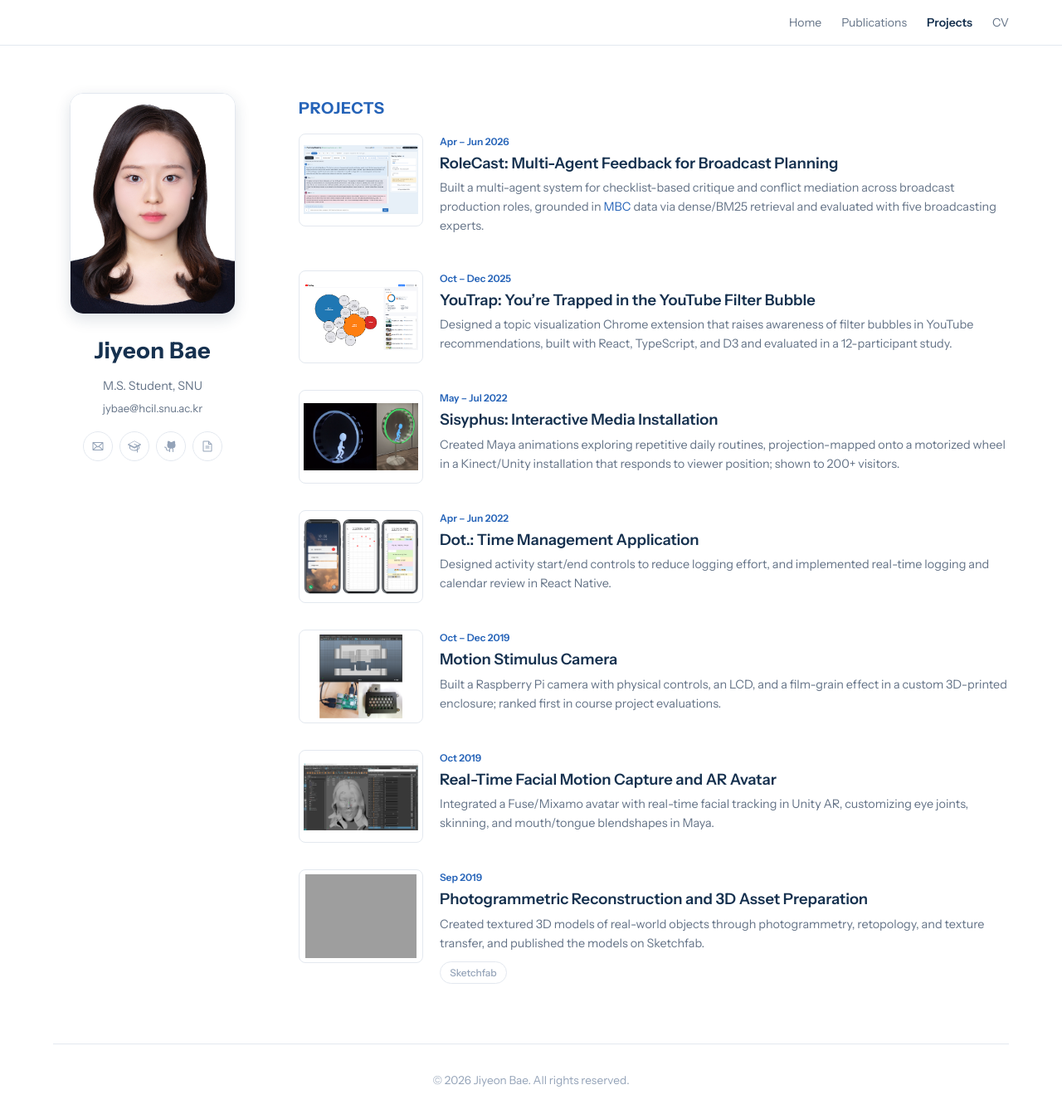
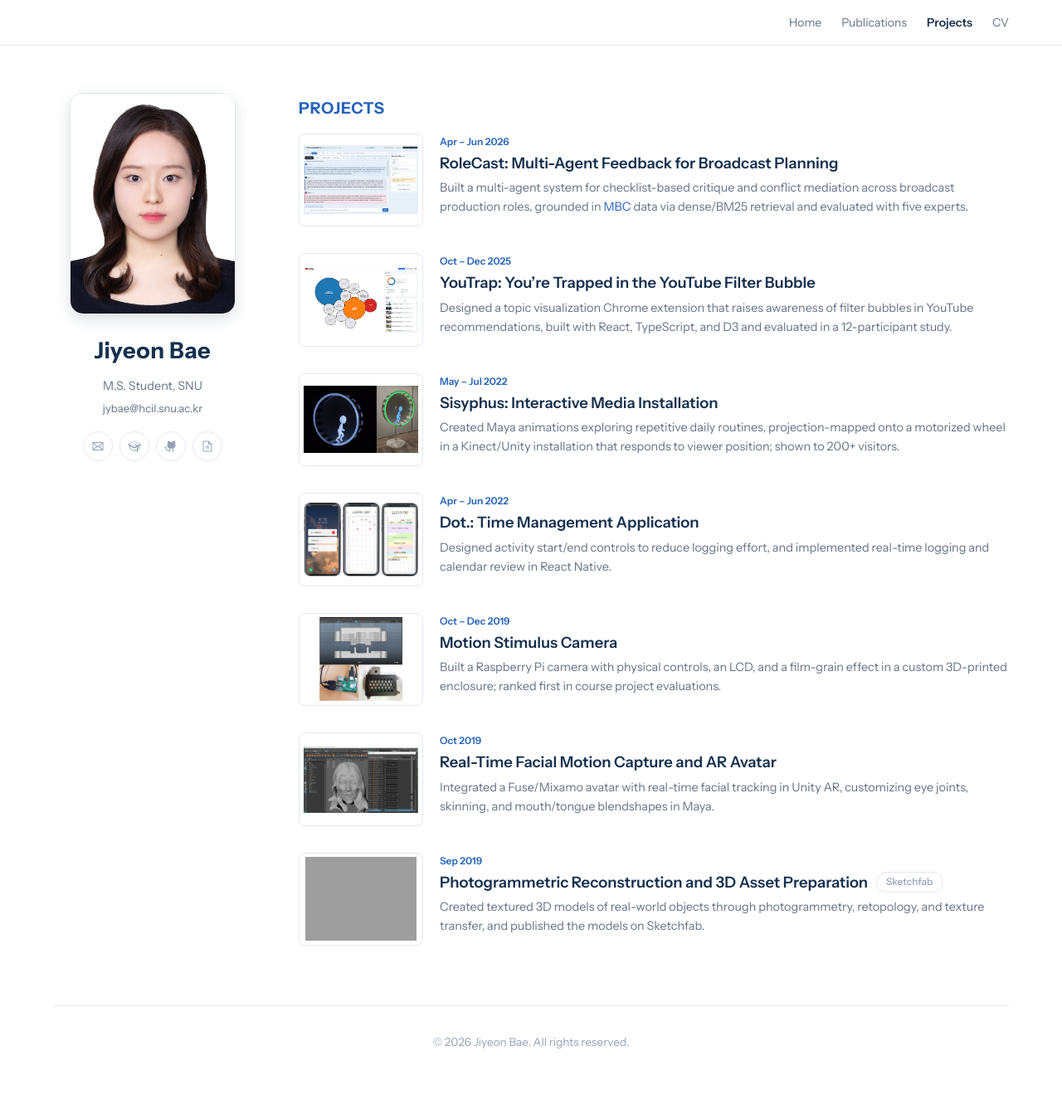
Before and after one commit to JiyeonBae/jiyeonbae.github.io, a Jekyll site: the page built from projects.md, in a window 1280 px wide and 1362 px high. Shown: the top 1349 px of the window at 83% size. Built offline with Jekyll 4.4.1, drawn with Linux system fonts in a browser that asks for light colours; grey boxes are pictures that could not be loaded.

Commit message:
Polish About sentence and project entries
- Reword Harvard internship sentence in About
- Move Sketchfab link next to the photogrammetry project title
- Tighten RoleCast description

Co-Authored-By: Claude Opus 5.5 <noreply@anthropic.com>

```diff
--- a/assets/css/custom.css
+++ b/assets/css/custom.css
@@ -312,6 +312,11 @@ a:hover { color: var(--accent-dk); text-decoration: underline; }
   background: var(--chip-bg);
   text-decoration: none;
 }
+.title-links {
+  display: inline-flex;
+  margin-left: .6rem;
+  vertical-align: .15em;
+}
 
 /* ===== Footer ===== */
 .foot {
--- a/projects.md
+++ b/projects.md
@@ -14,7 +14,7 @@ permalink: /projects/
       <div class="pub-body">
         <p class="pub-venue">Apr &ndash; Jun 2026</p>
         <h3 class="poster-title">RoleCast: Multi-Agent Feedback for Broadcast Planning</h3>
-        <p class="pub-authors">Built a multi-agent system for checklist-based critique and conflict mediation across broadcast production roles, grounded in <a href="https://www.imbc.com/">MBC</a> data via dense/BM25 retrieval and evaluated with five broadcasting experts.</p>
+        <p class="pub-authors">Built a multi-agent system for checklist-based critique and conflict mediation across broadcast production roles, grounded in <a href="https://www.imbc.com/">MBC</a> data via dense/BM25 retrieval and evaluated with five experts.</p>
       </div>
     </article>
     <article class="pub">
@@ -73,11 +73,8 @@ permalink: /projects/
       </div>
       <div class="pub-body">
         <p class="pub-venue">Sep 2019</p>
-        <h3 class="poster-title">Photogrammetric Reconstruction and 3D Asset Preparation</h3>
+        <h3 class="poster-title">Photogrammetric Reconstruction and 3D Asset Preparation<span class="pub-links title-links"><a href="https://skfb.ly/opovG" target="_blank" rel="noopener noreferrer">Sketchfab</a></span></h3>
         <p class="pub-authors">Created textured 3D models of real-world objects through photogrammetry, retopology, and texture transfer, and published the models on Sketchfab.</p>
-        <div class="pub-links">
-          <a href="https://skfb.ly/opovG" target="_blank" rel="noopener noreferrer">Sketchfab</a>
-        </div>
       </div>
     </article>
   </div>
```
Also changed, not shown: index.md (+1 -1 lines).
